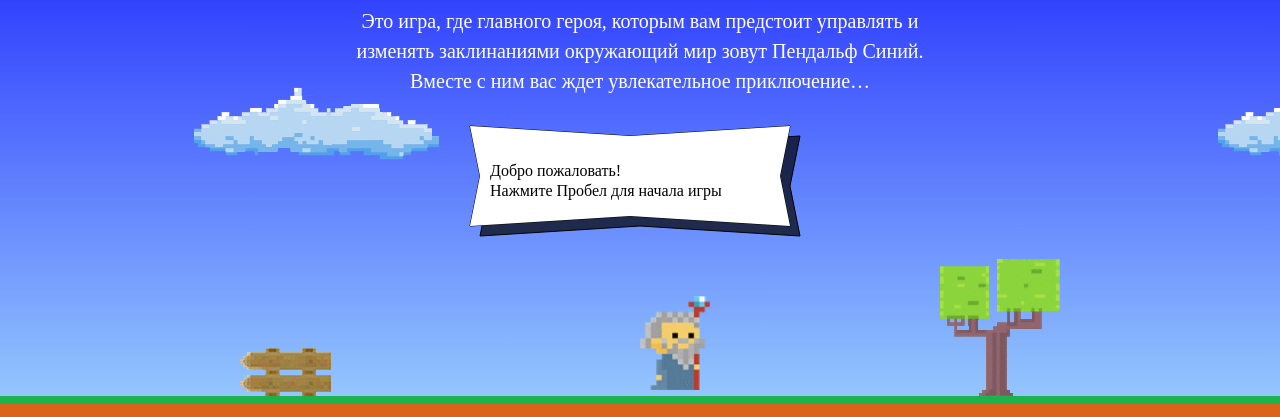
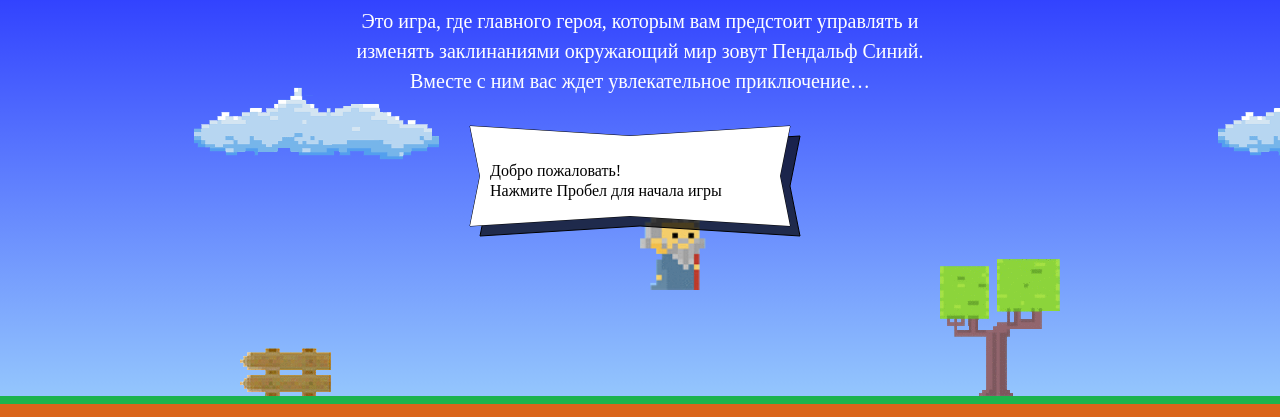
Before and after one commit to 00konstant00/1057187-code-and-magick-18, a website: page index.html in a window 1280 px wide. Shown: the part 203-620 px from the top of the page. Drawn offline with Linux system fonts and the light colour scheme; a web font is replaced by a local one.

Commit message:
Change position hero -Y

```diff
--- a/index.html
+++ b/index.html
@@ -206,7 +206,7 @@
 
   //стартовое положение мага по вертикали Y
   var getWizardY = function(height) {
-    return height * 2 / 3;
+    return height * 1 / 3;
   };
 
 </script>
```
